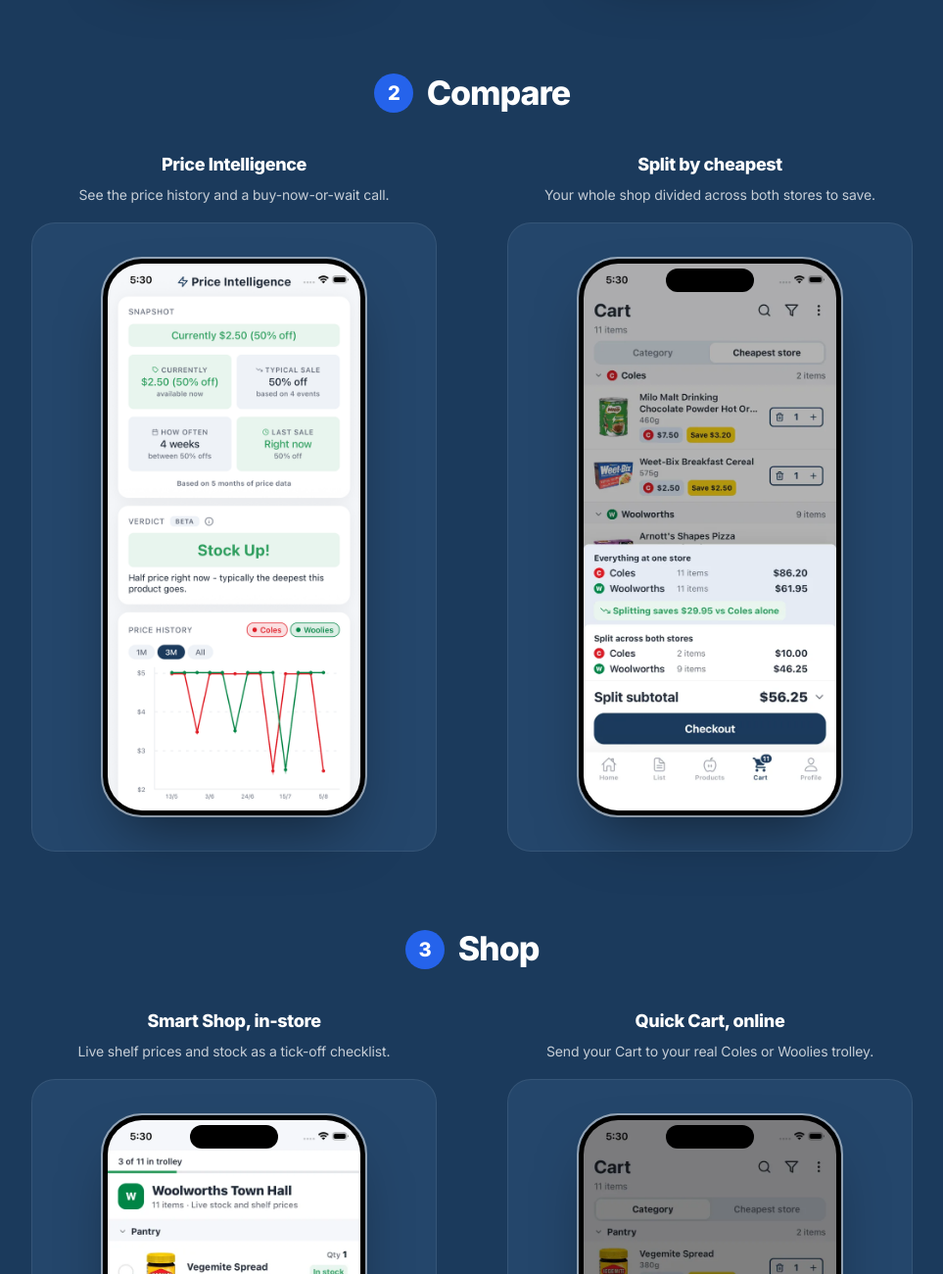
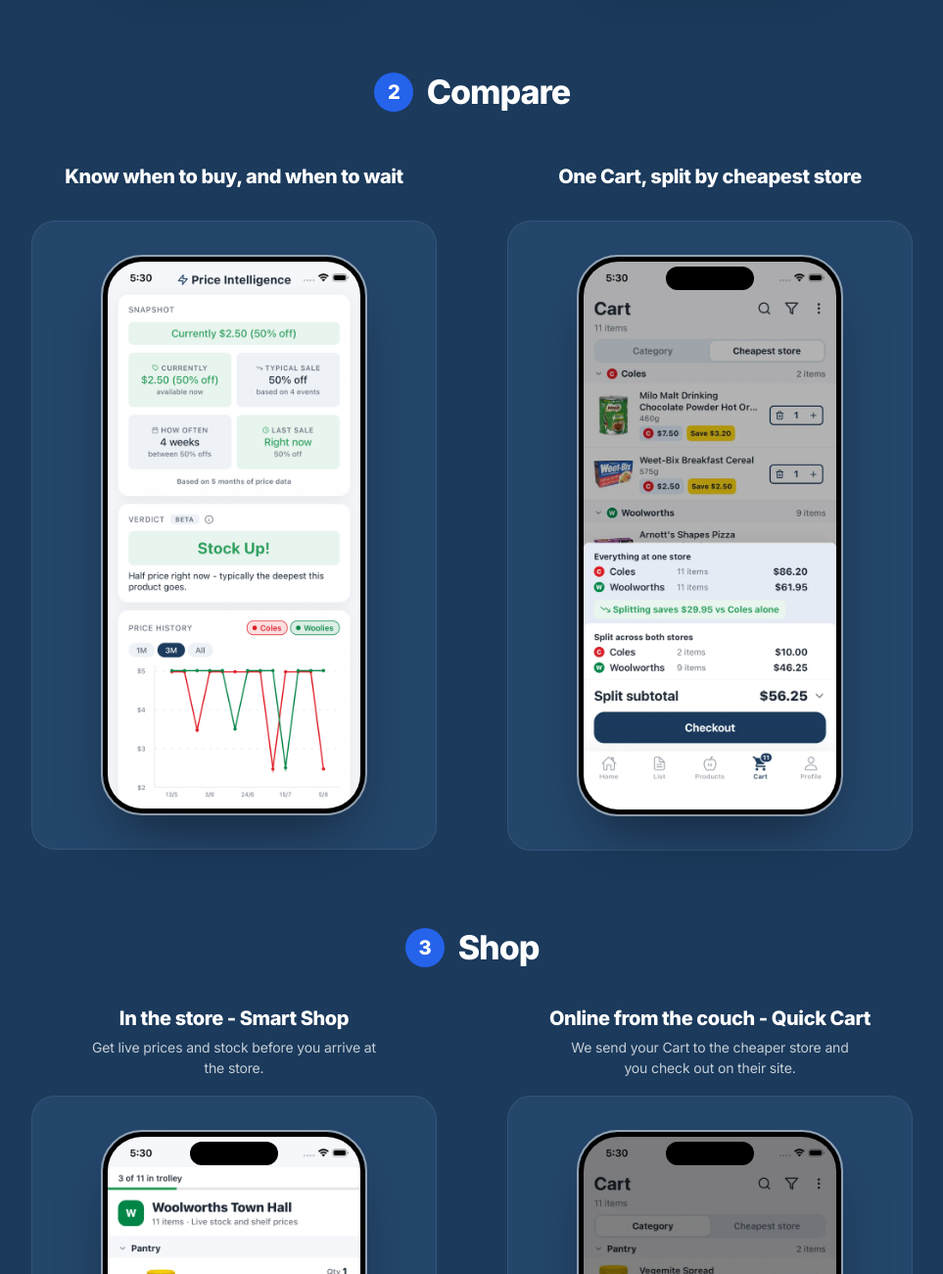
Before and after one commit to mYxCHa/stockup-landing, a website: page index.html in a window 1280 px wide. Shown: the part 2809-4109 px from the top of the page at 98% size, without its empty margins (158-1121 px from the left). Drawn offline with Linux system fonts and the light colour scheme.

Commit message:
Rework step-card copy: descriptive titles, subtext on Shop cards only
Rewrite the six step-card titles as self-contained descriptive lines and
drop the per-card subtext, keeping it only on the two Shop cards (Smart
Shop, Quick Cart) where the feature needs a line of explanation. Bump
titles 18 to 20px to match the larger screenshots and reserve two title
lines so the paired phones stay aligned across a row.

```diff
--- a/index.html
+++ b/index.html
@@ -303,8 +303,7 @@
         <div class="stage-screens">
           <div class="step-card animate-slide-up">
             <div class="step-card-head">
-              <h4>Half-price specials</h4>
-              <p>Every &frac12;-price deal at both stores, in one feed.</p>
+              <h4>See both prices, side by side</h4>
             </div>
             <div class="step-visual">
               <div class="phone">
@@ -314,8 +313,7 @@
           </div>
           <div class="step-card animate-slide-up delay-1">
             <div class="step-card-head">
-              <h4>Price alerts</h4>
-              <p>Get pinged when the things you buy go on sale.</p>
+              <h4>Set your alerts, get told when it drops</h4>
             </div>
             <div class="step-visual">
               <div class="phone">
@@ -334,8 +332,7 @@
         <div class="stage-screens">
           <div class="step-card animate-slide-up">
             <div class="step-card-head">
-              <h4>Price Intelligence</h4>
-              <p>See the price history and a buy-now-or-wait call.</p>
+              <h4>Know when to buy, and when to wait</h4>
             </div>
             <div class="step-visual">
               <div class="phone no-notch">
@@ -345,8 +342,7 @@
           </div>
           <div class="step-card animate-slide-up delay-1">
             <div class="step-card-head">
-              <h4>Split by cheapest</h4>
-              <p>Your whole shop divided across both stores to save.</p>
+              <h4>One Cart, split by cheapest store</h4>
             </div>
             <div class="step-visual">
               <div class="phone">
@@ -365,8 +361,8 @@
         <div class="stage-screens">
           <div class="step-card animate-slide-up">
             <div class="step-card-head">
-              <h4>Smart Shop, in-store</h4>
-              <p>Live shelf prices and stock as a tick-off checklist.</p>
+              <h4>In the store - Smart Shop</h4>
+              <p>Get live prices and stock before you arrive at the store.</p>
             </div>
             <div class="step-visual">
               <div class="phone">
@@ -376,8 +372,8 @@
           </div>
           <div class="step-card animate-slide-up delay-1">
             <div class="step-card-head">
-              <h4>Quick Cart, online</h4>
-              <p>Send your Cart to your real Coles or Woolies trolley.</p>
+              <h4>Online from the couch - Quick Cart</h4>
+              <p>We send your Cart to the cheaper store and you check out on their site.</p>
             </div>
             <div class="step-visual">
               <div class="phone">
--- a/style.css
+++ b/style.css
@@ -985,24 +985,35 @@ body.legal-page .header {
 }
 
 /* Per-screen header sits above the screenshot, smaller than the step title. */
+/* The title now carries the whole message (no subtext). Reserve two lines so a
+   one-line and a two-line title still start their phones at the same height. */
 .step-card-head {
   text-align: center;
   margin-bottom: 18px;
+  min-height: 54px;
+  display: flex;
+  flex-direction: column;
+  align-items: center;
+  justify-content: center;
 }
 
 .step-card-head h4 {
-  font-size: 18px;
+  font-size: 20px;
   font-weight: 800;
   letter-spacing: -0.02em;
-  color: var(--white);
-  margin-bottom: 5px;
-}
-
+  line-height: 1.3;
+  color: var(--white);
+}
+
+/* Subtext only appears on the two Shop cards (Smart Shop, Quick Cart), where the
+   feature needs a line of explanation the title alone doesn't carry. */
 .step-card-head p {
+  margin-top: 6px;
   font-size: 14px;
   line-height: 1.5;
   color: var(--text-muted);
   letter-spacing: -0.01em;
+  max-width: 300px;
 }
 
 .step-visual {
```
